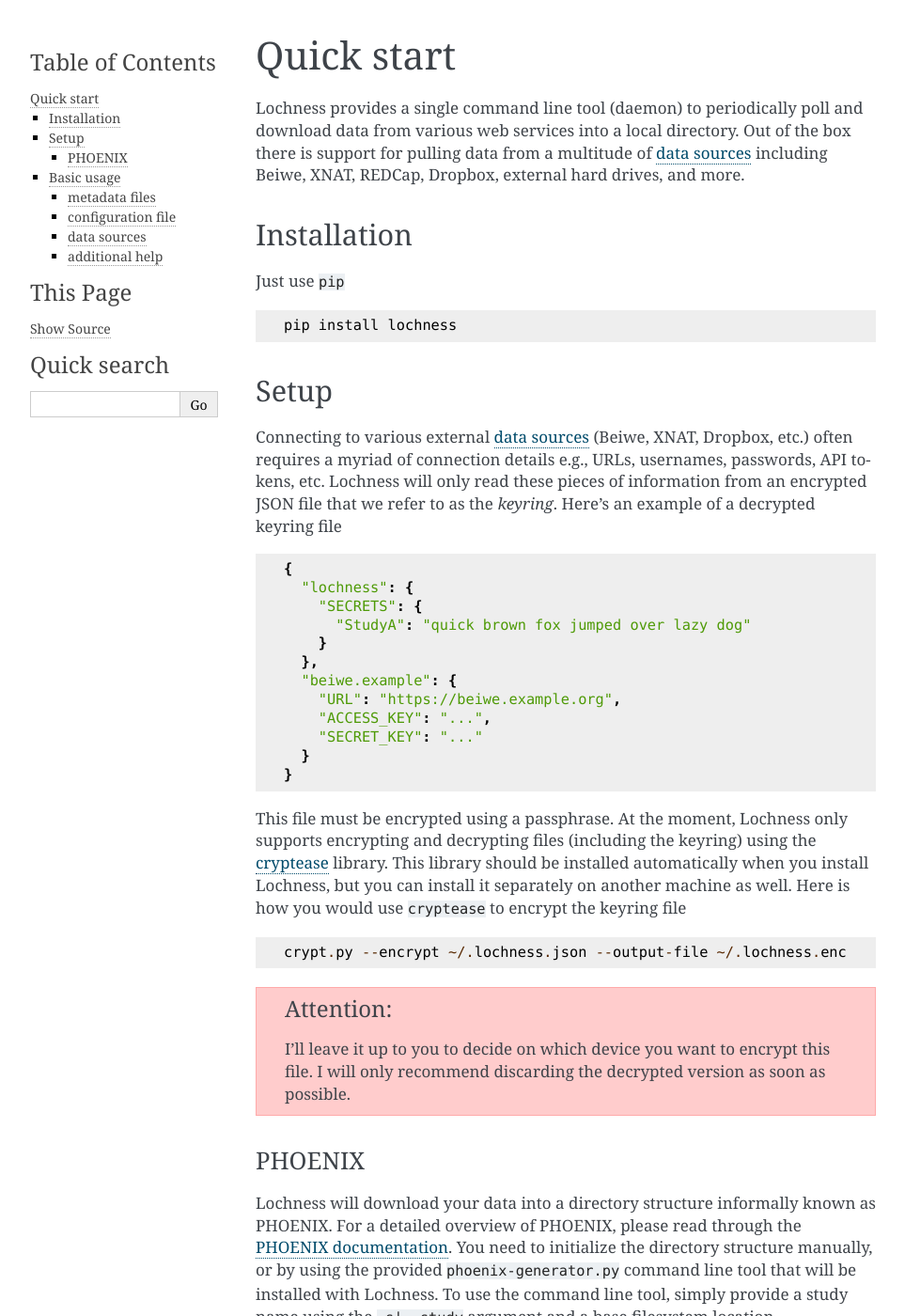
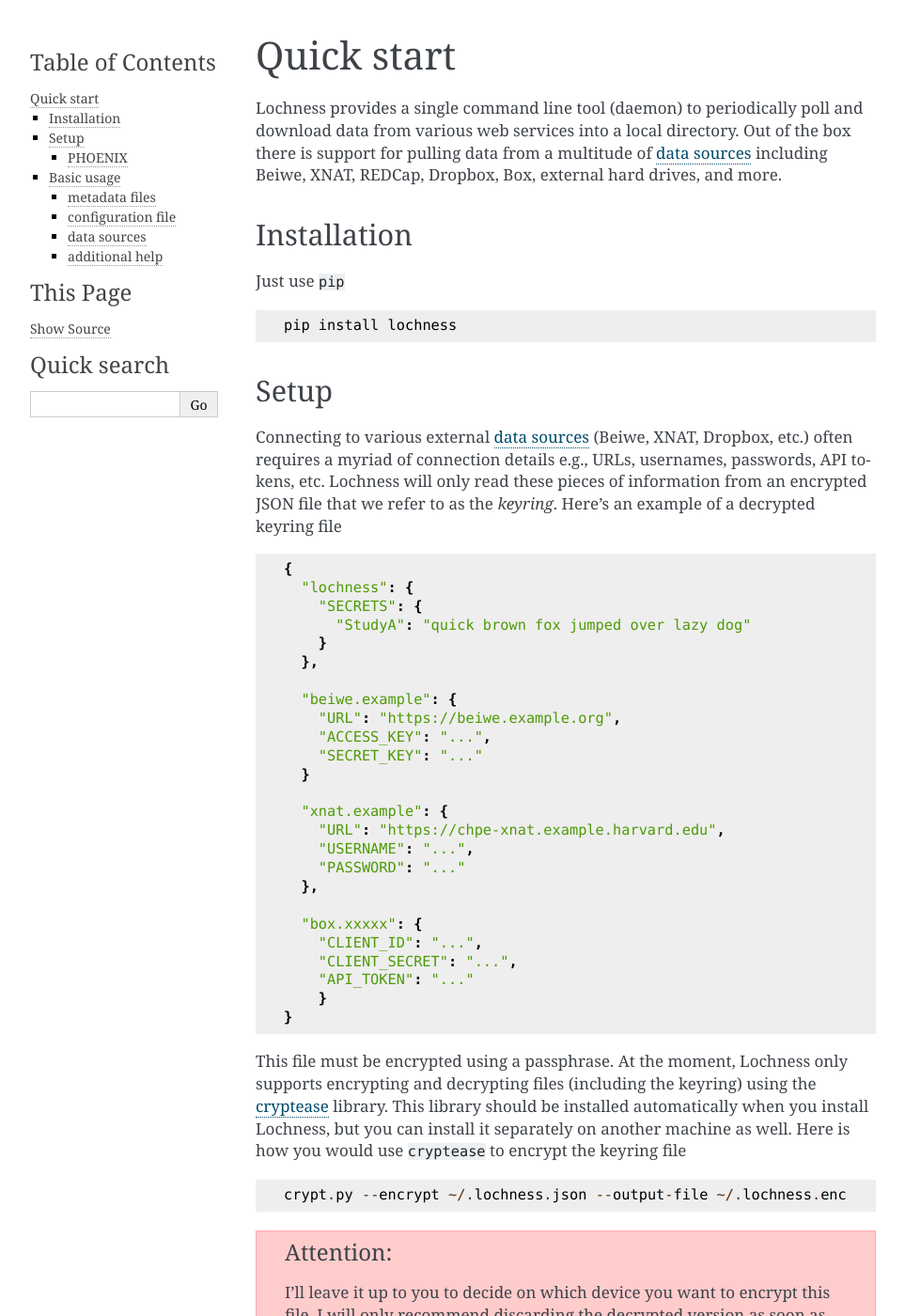
Before and after one commit to harvard-nrg/lochness, a Sphinx documentation site: the page built from docs/source/quick_start.rst, in a window 1280 px wide and 1400 px high. Shown: the whole window at 94% size, without its empty margins (148-1111 px from the left). Built offline with Sphinx 7.4.7, drawn with Linux system fonts in a browser that asks for light colours; some of the changed text lies outside the part shown.

Commit message:
docs: box documentation added

```diff
--- a/docs/source/quick_start.rst
+++ b/docs/source/quick_start.rst
@@ -4,7 +4,7 @@
 and download data from various web services into a local directory. Out of
 the box there is support for pulling data from a multitude of
 `data sources <data_sources.html>`_ including Beiwe, XNAT, REDCap,
-Dropbox, external hard drives, and more.
+Dropbox, Box, external hard drives, and more.
 
 Installation
 ------------
@@ -26,11 +26,24 @@
           "StudyA": "quick brown fox jumped over lazy dog"
         }
       },
+
       "beiwe.example": {
         "URL": "https://beiwe.example.org",
         "ACCESS_KEY": "...",
         "SECRET_KEY": "..."
       }
+
+      "xnat.example": {
+        "URL": "https://chpe-xnat.example.harvard.edu",
+        "USERNAME": "...",
+        "PASSWORD": "..."
+      },
+
+      "box.xxxxx": {
+        "CLIENT_ID": "...",
+        "CLIENT_SECRET": "...",
+        "API_TOKEN": "..."
+        }
     }
 
 This file must be encrypted using a passphrase. At the moment, Lochness only
@@ -98,6 +111,7 @@
 provide the ``--source`` argument ::
 
     sync.py -c config.yml --source beiwe
+    sync.py -c config.yml --source xnat box
 
 additional help
 ~~~~~~~~~~~~~~~
```
Also changed, not shown: docs/source/configuration_file.rst (+27 -2 lines), docs/source/data_sources.rst (+5 -4 lines).
